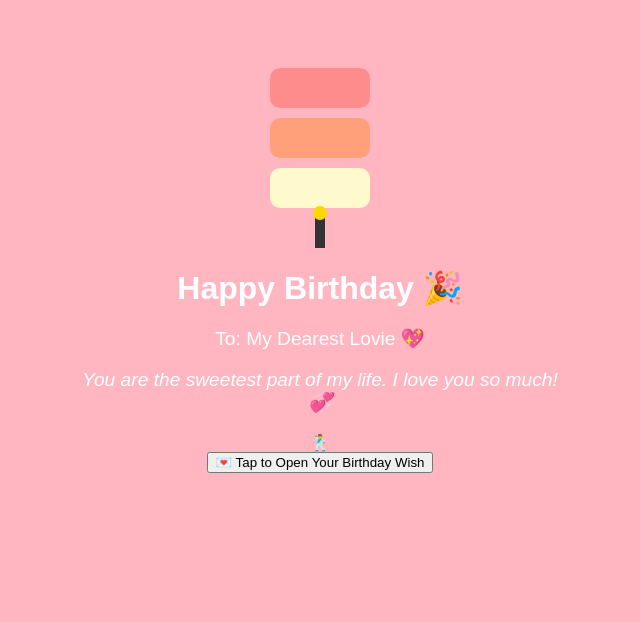
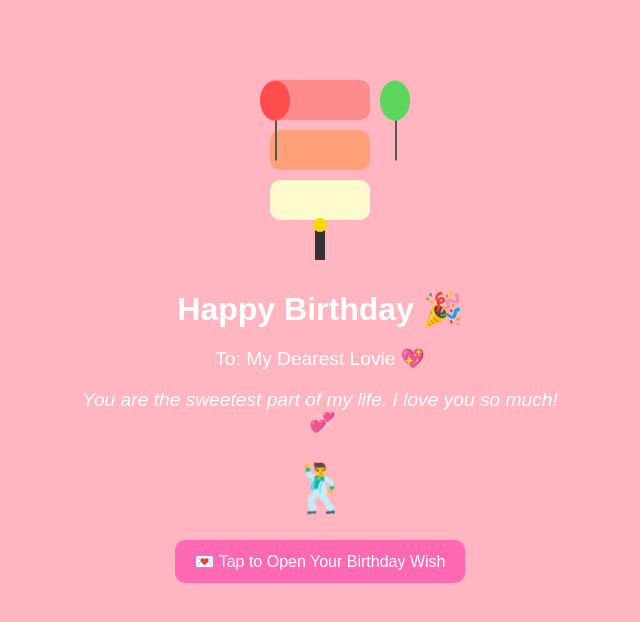
Before and after one commit to arifdamri/birthday-card, a plain HTML site: page index.html in a window 1280 px wide. Shown: the whole page, without its empty margins (320-960 px from the left). Drawn offline with Linux system fonts and the light colour scheme.

Commit message:
Update style.css

```diff
--- a/style.css
+++ b/style.css
@@ -1,22 +1,26 @@
 body {
   background: #ffb6c1;
+  font-family: 'Arial', sans-serif;
   text-align: center;
-  font-family: 'Arial', sans-serif;
   color: white;
+  margin: 0;
   padding: 40px 10px;
+  overflow-x: hidden;
 }
 
 .card {
   position: relative;
   max-width: 500px;
   margin: auto;
+  padding: 10px;
+  z-index: 1;
 }
 
 .cake {
-  position: relative;
-  margin: 20px auto;
+  margin: 30px auto;
   width: 120px;
   height: 180px;
+  position: relative;
 }
 
 .layer {
@@ -73,37 +77,72 @@ p {
   font-style: italic;
   color: #fff;
   margin-top: 5px;
+  padding-bottom: 10px;
 }
 
-.hearts {
+button {
   margin-top: 20px;
+  padding: 12px 20px;
+  font-size: 1em;
+  background-color: #ff69b4;
+  color: white;
+  border: none;
+  border-radius: 10px;
+  cursor: pointer;
+  transition: background 0.3s;
 }
 
-.heart {
-  width: 20px;
-  height: 20px;
-  background: #ff69b4;
-  position: relative;
-  display: inline-block;
-  margin: 0 5px;
-  transform: rotate(-45deg);
+button:hover {
+  background-color: #e754a2;
 }
 
-.heart::before,
-.heart::after {
-  content: "";
-  width: 20px;
-  height: 20px;
-  background: #ff69b4;
+/* 🎈 Balloons */
+.balloons {
   position: absolute;
-  border-radius: 50%;
+  top: 0;
+  left: 50%;
+  transform: translateX(-50%);
+  pointer-events: none;
 }
 
-.heart::before {
-  top: -10px;
-  left: 0;
+.balloon {
+  width: 30px;
+  height: 40px;
+  background-color: red;
+  border-radius: 50% 50% 50% 50%;
+  position: absolute;
+  bottom: -150px;
+  animation: float 6s infinite ease-in-out;
 }
-.heart::after {
-  top: 0;
-  left: 10px;
+
+.balloon::after {
+  content: "";
+  position: absolute;
+  width: 2px;
+  height: 40px;
+  background: #555;
+  top: 40px;
+  left: 50%;
 }
+
+.balloon.red { background: #ff4d4d; left: -60px; animation-delay: 0s; }
+.balloon.blue { background: #4da6ff; left: 0; animation-delay: 2s; }
+.balloon.green { background: #5cd65c; left: 60px; animation-delay: 4s; }
+
+@keyframes float {
+  0% { transform: translateY(0); }
+  50% { transform: translateY(-300px); }
+  100% { transform: translateY(0); }
+}
+
+/* 🕺 Dancing Emoji */
+.figure {
+  font-size: 3rem;
+  margin-top: 20px;
+  animation: dance 0.8s infinite alternate;
+}
+
+@keyframes dance {
+  0% { transform: translateY(0px) rotate(-10deg); }
+  100% { transform: translateY(-10px) rotate(10deg); }
+}
```
